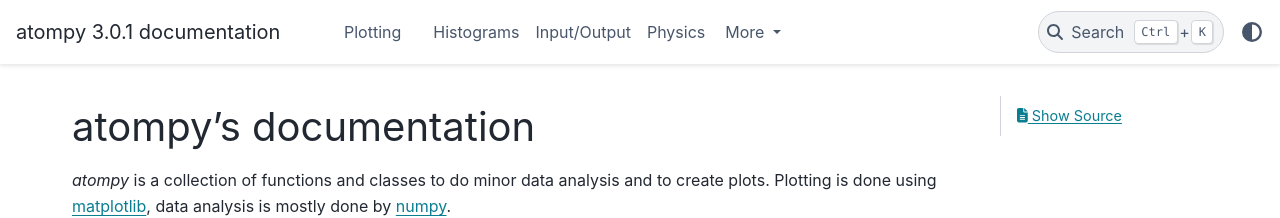
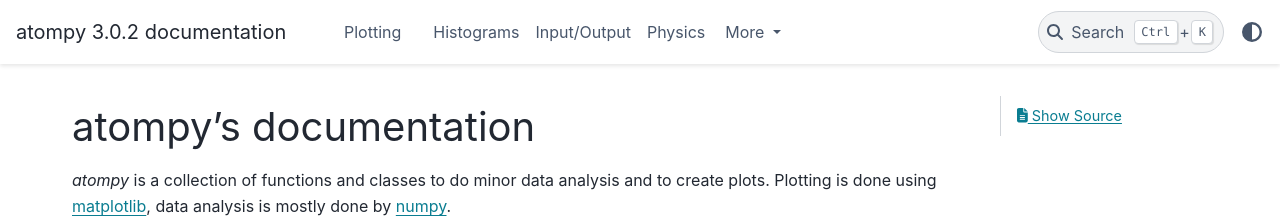
Before and after one commit to frekm/atompy, a Sphinx documentation site: the page built from docs/source/index.rst, in a window 1280 px wide. Shown: the top 218 px of the page. Built offline with Sphinx 7.4.7 and the PyData theme 0.15.4, drawn with Linux system fonts in a browser that asks for light colours.

Commit message:
Release v3.0.2

```diff
--- a/docs/source/conf.py
+++ b/docs/source/conf.py
@@ -13,7 +13,7 @@ sys.path.append(os.path.abspath('../../src/'))
 project = 'atompy'
 copyright = 'Max Kircher, CC BY-NC 4.0'
 author = 'Max Kircher'
-release = '3.0.1'
+release = '3.0.2'
 
 # -- General configuration ---------------------------------------------------
 # https://www.sphinx-doc.org/en/master/usage/configuration.html#general-configuration
--- a/pyproject.toml
+++ b/pyproject.toml
@@ -1,6 +1,6 @@
 [project]
 name = "atompy"
-version = "3.0.1"
+version = "3.0.2"
 authors = [
     {name="Max Kircher", email="kircher@atom.uni-frankfurt.de"},
 ]
```
Also changed, not shown: changelog.md (+3 -0 lines).
